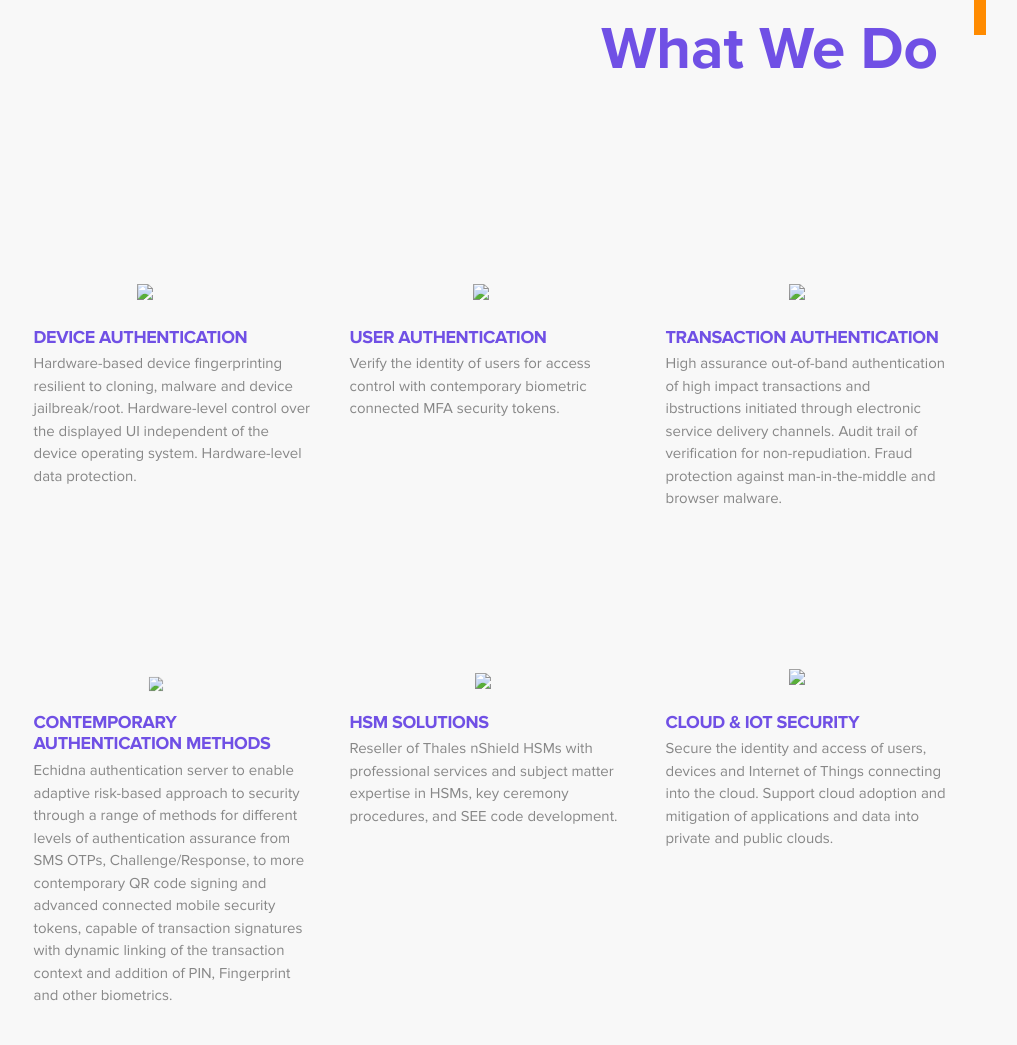
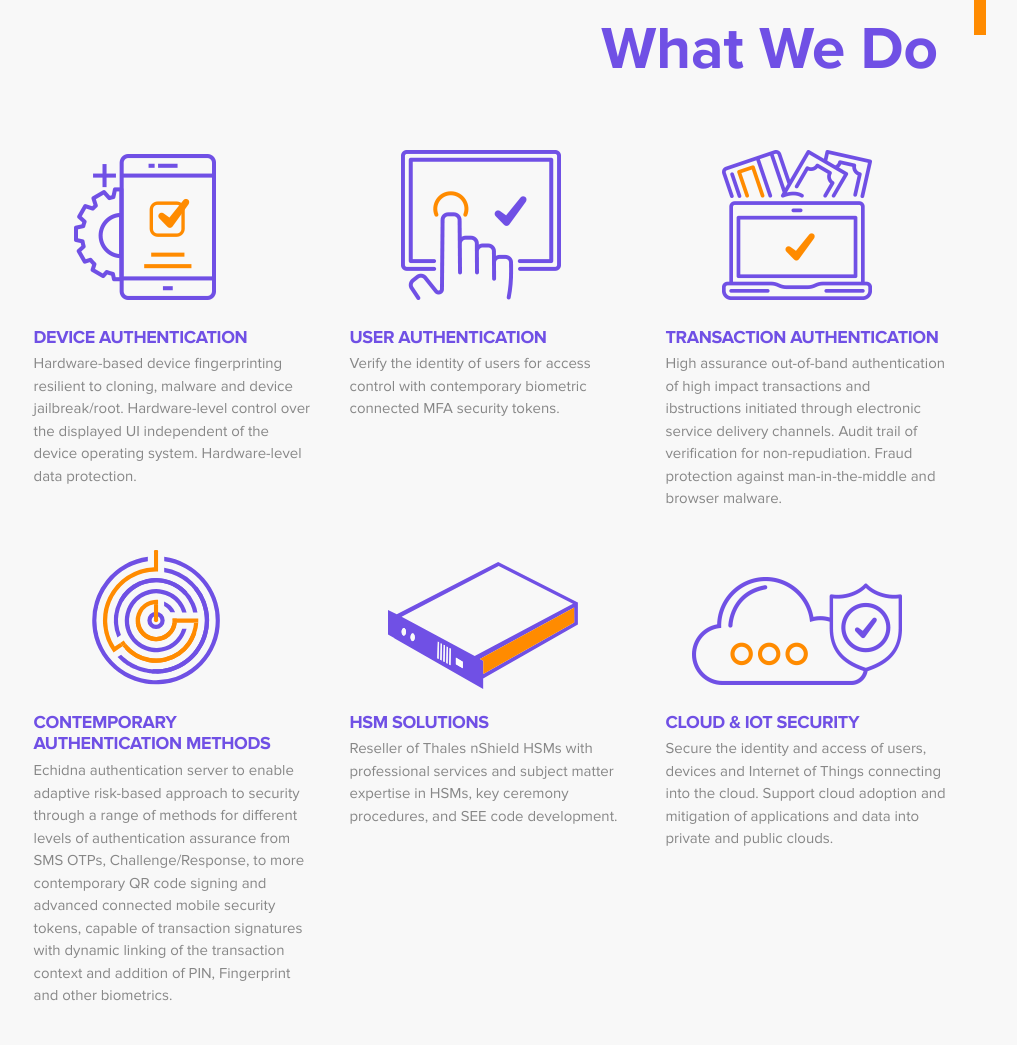
Before and after one commit to AlekseyLyubimov/PurrwebTestTask, a website: page source/index.html in a window 1280 px wide. Shown: the part 1324-2369 px from the top of the page, without its empty margins (157-1174 px from the left). Drawn offline with nearby package versions, Linux system fonts and the light colour scheme; files that its build step writes are made by us from their sources; the site is published under a folder, as on GitHub Pages, so addresses that start at the root find nothing.

Commit message:
"final" my ass
now builld actually works

```diff
--- a/gulpfile.js
+++ b/gulpfile.js
@@ -63,7 +63,7 @@ gulp.task("reload_page", function () {
 
 gulp.task("copy", function () {
   return gulp.src([
-    "source/fonts/**/*.{wodd,woff2}",
+    "source/fonts/**/*.woff",
     "source/img/**",
     "source/js/**",
     "source/**.ico",
--- a/source/index.html
+++ b/source/index.html
@@ -14,9 +14,7 @@
         <header class="page-header">
             <div class="page-header__container">
                 <div class="page-header__logo">
-                    <img class="page-header__logo-picture" src="img/salt-logo-png.png">
-                    <!-- <object data="img/salt_logo.svg" type="image/svg+xml" class="page-header__logo-picture"></object> -->
-                    <!-- <h1 class="page-header__logo-text">salt</h1> -->
+                    <img class="page-header__logo-picture" src="img/salt-logo.png">
                 </div>
                 <input class="page-header__menu-input" id="menu-toggler" type="checkbox" />
                 <label class="page-header__menu-button" for="menu-toggler">
@@ -89,42 +87,42 @@
                 <ul class="services__list">
                     <li class="services__list-element">
                         <div class="services__icon-container">
-                            <img class="services__element-icon services__element-icon--device-authentication" src="/img/device-authentication.png">
+                            <img class="services__element-icon services__element-icon--device-authentication" src="img/device-authentication.png">
                         </div>
                         <h1 class="services__element-header">Device authentication</h1>
                         <p class="services__element-text">Hardware-based device fingerprinting resilient to cloning, malware and device jailbreak/root. Hardware-level control over the displayed UI independent of the device operating system. Hardware-level data protection.</p>
                     </li>
                     <li class="services__list-element">
                         <div class="services__icon-container">
-                            <img class="services__element-icon services__element-icon--user-authentication" src="/img/user_authentication.png">
+                            <img class="services__element-icon services__element-icon--user-authentication" src="img/user_authentication.png">
                         </div>
                         <h1 class="services__element-header">User authentication</h1>
                         <p class="services__element-text">Verify the identity of users for access control with contemporary biometric connected MFA security tokens.</p>
                     </li>
                     <li class="services__list-element">
                         <div class="services__icon-container">
-                           <img class="services__element-icon services__element-icon--transaction-authentication" src="/img/transaction_authentication.png">
+                           <img class="services__element-icon services__element-icon--transaction-authentication" src="img/transaction_authentication.png">
                         </div>
                         <h1 class="services__element-header">Transaction authentication</h1>
                         <p class="services__element-text">High assurance out-of-band authentication of high impact transactions and ibstructions initiated through electronic service delivery channels. Audit trail of verification for non-repudiation. Fraud protection against man-in-the-middle and browser malware.</p>
                     </li>
                     <li class="services__list-element">
                         <div class="services__icon-container">
-                            <img class="services__element-icon services__element-icon--authentication-methods" src="/img/authentication-methods.svg">
+                            <img class="services__element-icon services__element-icon--authentication-methods" src="img/authentication-methods.svg">
                         </div>
                         <h1 class="services__element-header">Contemporary authentication methods</h1>
                         <p class="services__element-text">Echidna authentication server to enable adaptive risk-based approach to security through a range of methods for different levels of authentication assurance from SMS OTPs, Challenge/Response, to more contemporary QR code signing and advanced connected mobile security tokens, capable of transaction signatures with dynamic linking of the transaction context and addition of PIN, Fingerprint and other biometrics.</p>
                     </li>
                     <li class="services__list-element">
                         <div class="services__icon-container">
-                            <img class="services__element-icon services__element-icon--hsm-solutions" src="/img/hsm_solutions.svg">
+                            <img class="services__element-icon services__element-icon--hsm-solutions" src="img/hsm_solutions.svg">
                         </div>
                         <h1 class="services__element-header">HSM solutions</h1>
                         <p class="services__element-text">Reseller of Thales nShield HSMs with professional services and subject matter expertise in HSMs, key ceremony procedures, and SEE code development.</p>
                     </li>
                     <li class="services__list-element">
                         <div class="services__icon-container">
-                            <img class="services__element-icon services__element-icon--cloud-security" src="/img/cloud-security.png">
+                            <img class="services__element-icon services__element-icon--cloud-security" src="img/cloud-security.png">
                         </div>
                         <h1 class="services__element-header">Cloud & IOT security</h1>
                         <p class="services__element-text">Secure the identity and access of users, devices and Internet of Things connecting into the cloud. Support cloud adoption and mitigation of applications and data into private and public clouds.</p>
--- a/source/less/blocks/contact-us.less
+++ b/source/less/blocks/contact-us.less
@@ -10,7 +10,7 @@
   padding-left: 20px;
   text-align: center;
 
-  background-image: url(/img/Background-contact-us.png);
+  background-image: url(../img/Background-contact-us.png);
   background-repeat: no-repeat;
   background-size: auto 100%;
   background-position: center;
```
Also changed, not shown: source/img/salt-logo.png (renamed from source/img/salt-logo-png.png), source/img/salt_logo.svg (deleted).
